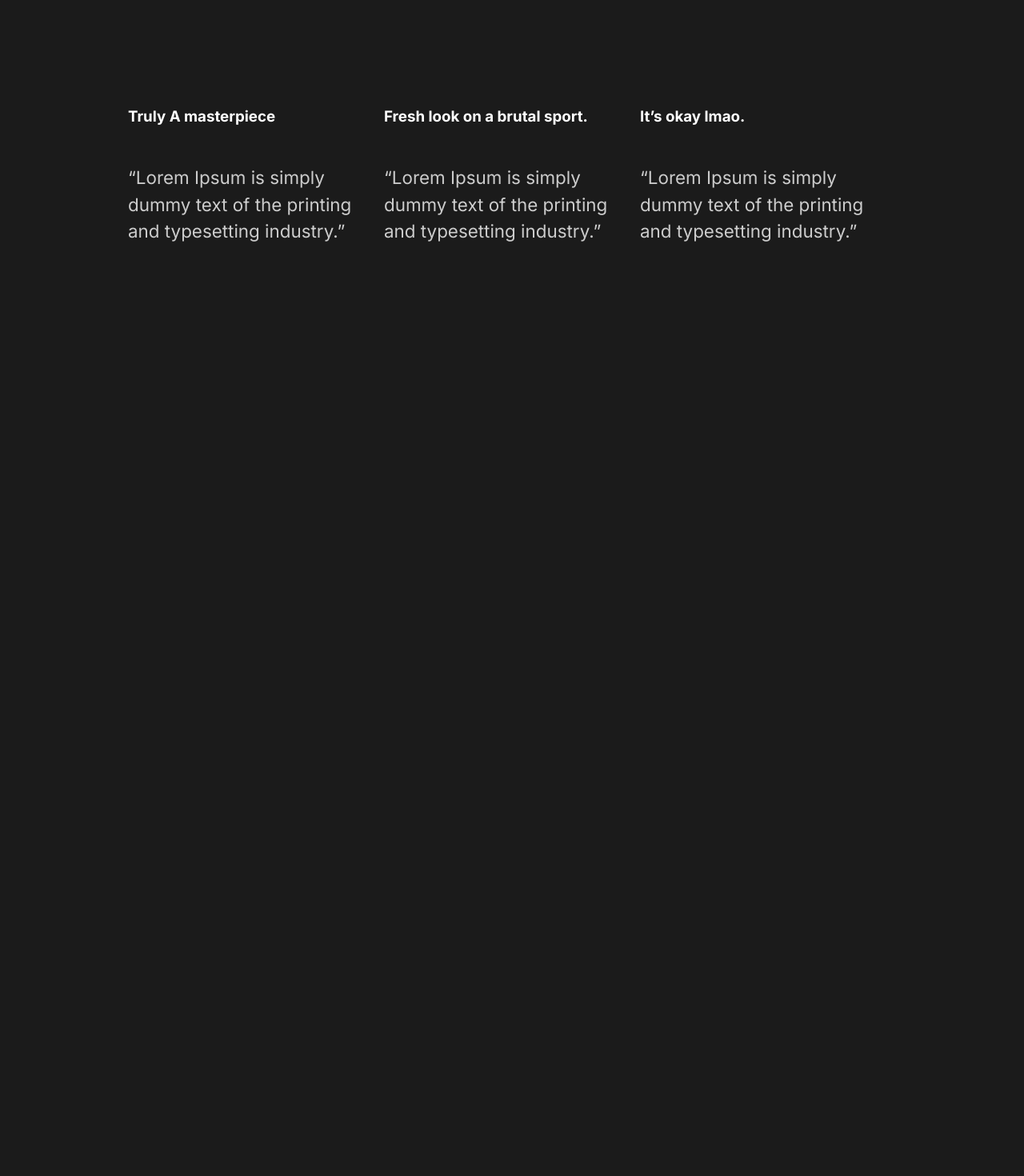
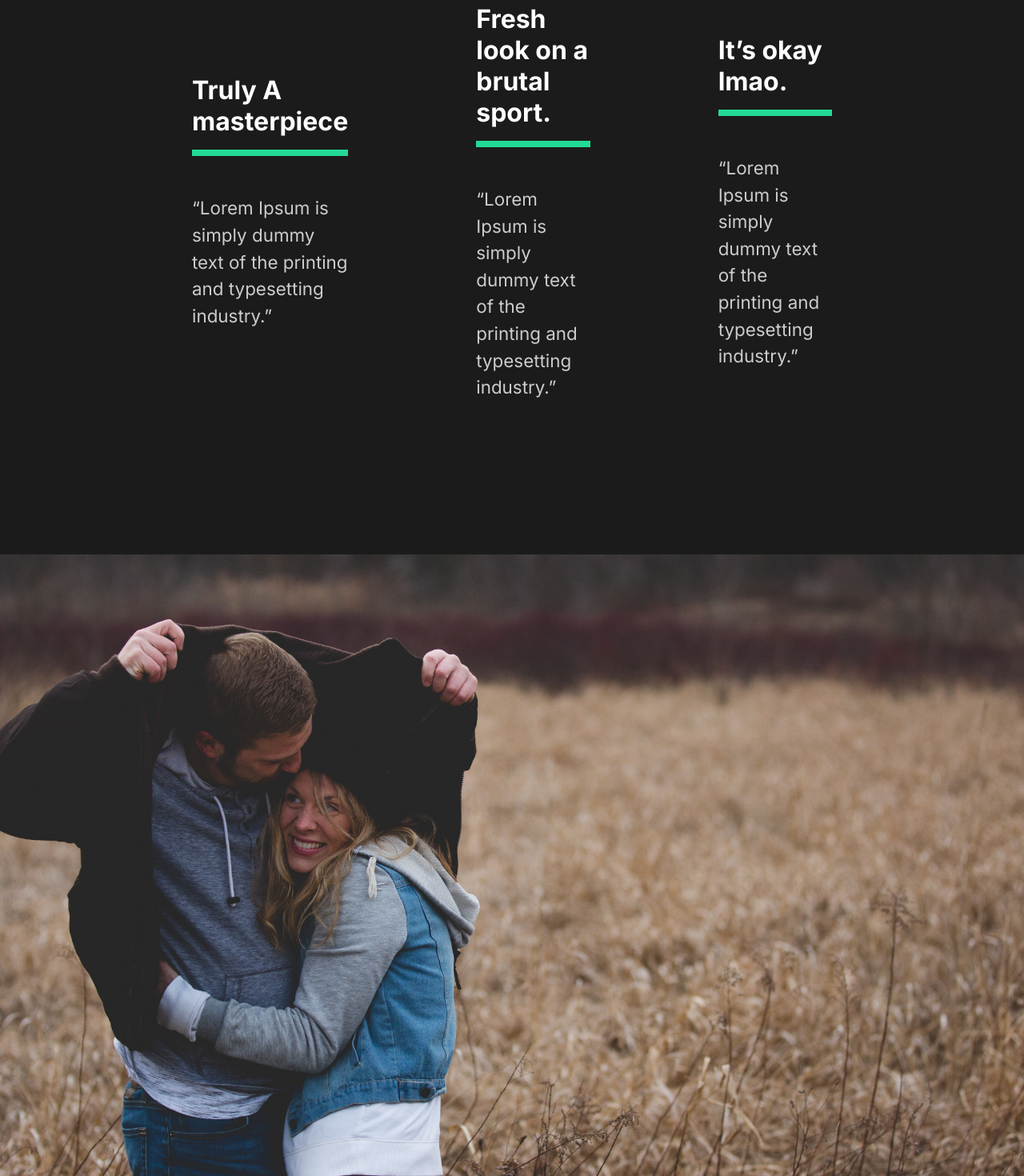
Before and after one commit to amroczeK/react-portfolio, a React (Create React App) app: page /work/good-times in a window 1280 px wide. Shown: the part 960-2430 px from the top of the page at 80% size. Before the commit the page ends 1604 px from the top, so only its background shows below. Built offline with nearby package versions, Linux system fonts and the light colour scheme.

Commit message:
links, styling page transitions

```diff
--- a/src/components/AboutSection.js
+++ b/src/components/AboutSection.js
@@ -1,24 +1,35 @@
 import React from 'react';
 import home1 from '../data/images/home1.png';
 import { Base, Description, Image, Hide } from '../styles';
+import { motion } from 'framer-motion';
 
 const AboutSection = () => {
+  const titleAnimation = {
+    hidden: { opacity: 0 },
+    show: { opacity: 1, transition: { duration: 2 } },
+  };
+
+  const container = {
+    hidden: { x: 100 },
+    show: { x: 0, transition: { duration: 0.75, ease: 'easeOut', staggerChildren: 1 } },
+  };
+
   return (
     <Base>
       <Description>
-        <div className='title'>
+        <motion.div variants={container} initial='hidden' animate='show' className='title'>
           <Hide>
-            <h2>We work to make</h2>
+            <motion.h2 variants={titleAnimation}>We work to make</motion.h2>
           </Hide>
           <Hide className='hide'>
-            <h2>
+            <motion.h2 variants={titleAnimation}>
               your <span>dreams</span> come
-            </h2>
+            </motion.h2>
           </Hide>
           <Hide className='hide'>
-            <h2>true.</h2>
+            <motion.h2 variants={titleAnimation}>true.</motion.h2>
           </Hide>
-        </div>
+        </motion.div>
         <p>Lorem, ipsum dolor sit amet consectetur adipisicing elit. Omnis autem iure nihil.</p>
         <button>Contact Us</button>
       </Description>
--- a/src/pages/MovieDetails.js
+++ b/src/pages/MovieDetails.js
@@ -27,6 +27,9 @@ const MovieDetails = () => {
               <Award key={award.title} title={award.title} description={award.description} />
             ))}
           </Awards>
+          <ImageDisplay>
+            <img src={movie.secondaryImg} alt='movie' />
+          </ImageDisplay>
         </Details>
       )}
     </>
@@ -62,13 +65,38 @@ const Awards = styled.div`
   justify-content: space-around;
 `;
 
+const AwardStyle = styled.div`
+  padding: 5rem;
+  h3 {
+    font-size: 2rem;
+  }
+  .line {
+    width: 100%;
+    background: #23d997;
+    height: 0.5rem;
+    margin: 1rem 0rem;
+  }
+  p {
+    padding: 2rem 0rem;
+  }
+`;
+
+const ImageDisplay = styled.div`
+  min-height: 50vh;
+  img {
+    width: 100%;
+    height: 100vh;
+    object-fit: cover;
+  }
+`;
+
 const Award = ({ title, description }) => {
   return (
-    <div>
+    <AwardStyle>
       <h3>{title}</h3>
       <div className='line'></div>
       <p>{description}</p>
-    </div>
+    </AwardStyle>
   );
 };
 
--- a/src/pages/OurWork.js
+++ b/src/pages/OurWork.js
@@ -4,15 +4,16 @@ import { MovieState } from '../data/movieState';
 
 import styled from 'styled-components';
 
-
 const OurWork = () => {
   return (
     <Work>
-      {MovieState.map((e, idx) => (
+      {MovieState.map((e) => (
         <Movie>
-          <h2>{e.title}</h2>
+          <Link to={e.url} style={{ textDecoration: 'none' }}>
+            <h2>{e.title}</h2>
+          </Link>
           <div className='line' />
-          <Link>
+          <Link to={e.url} style={{ textDecoration: 'none' }}>
             <img src={e.mainImg} alt={e.mainImg.toString()} />
           </Link>
         </Movie>
@@ -26,6 +27,7 @@ const Work = styled.div`
   overflow: hidden;
   padding: 5rem 10rem; // Align container to Logo and Nav
   h2 {
+    color: white;
     padding: 1rem 0rem;
   }
 `;
@@ -34,7 +36,7 @@ const Movie = styled.div`
   padding-bottom: 10rem;
   .line {
     height: 0.4rem;
-    background: #cccccc;
+    background: #23d997;
     margin-bottom: 3rem;
   }
   img {
```
